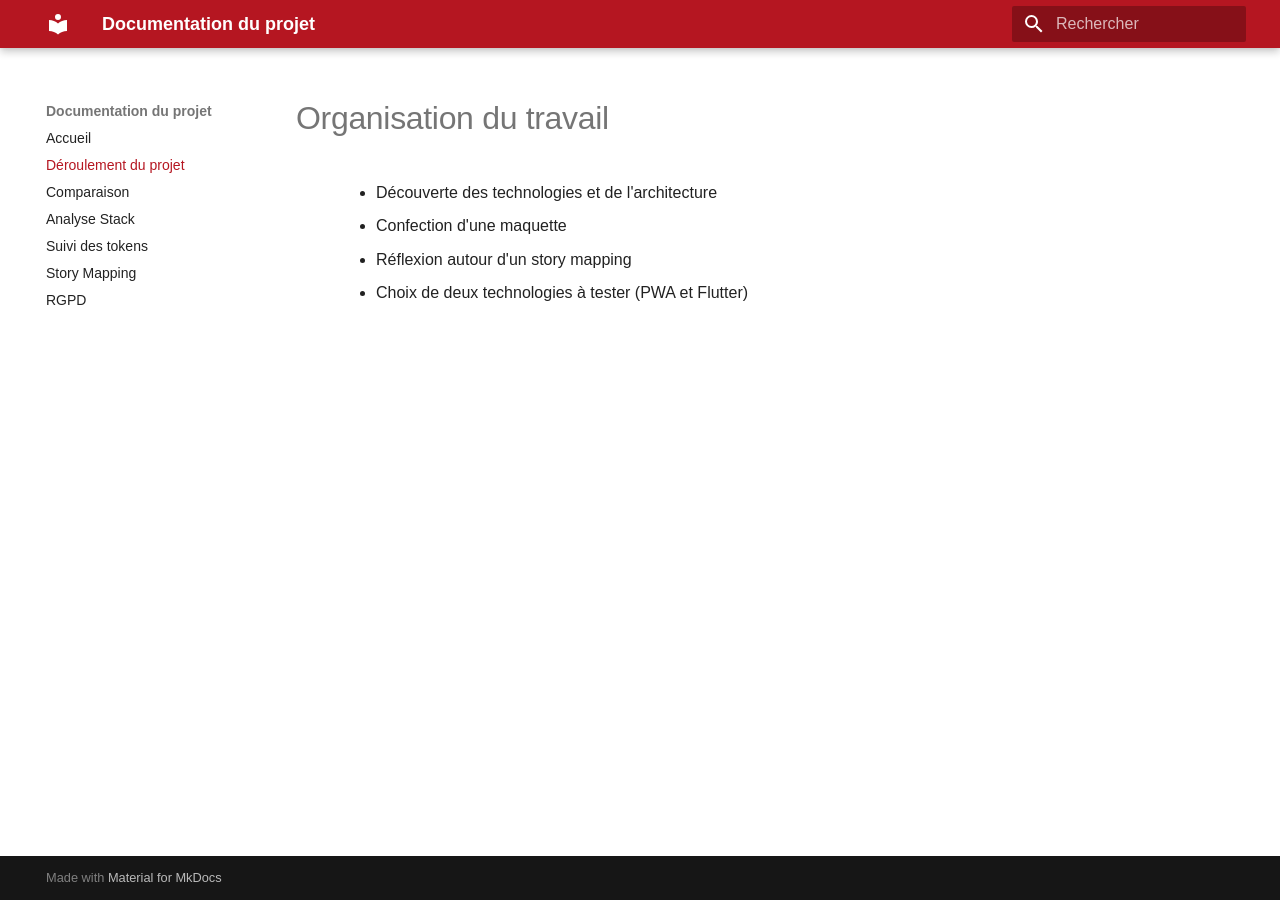
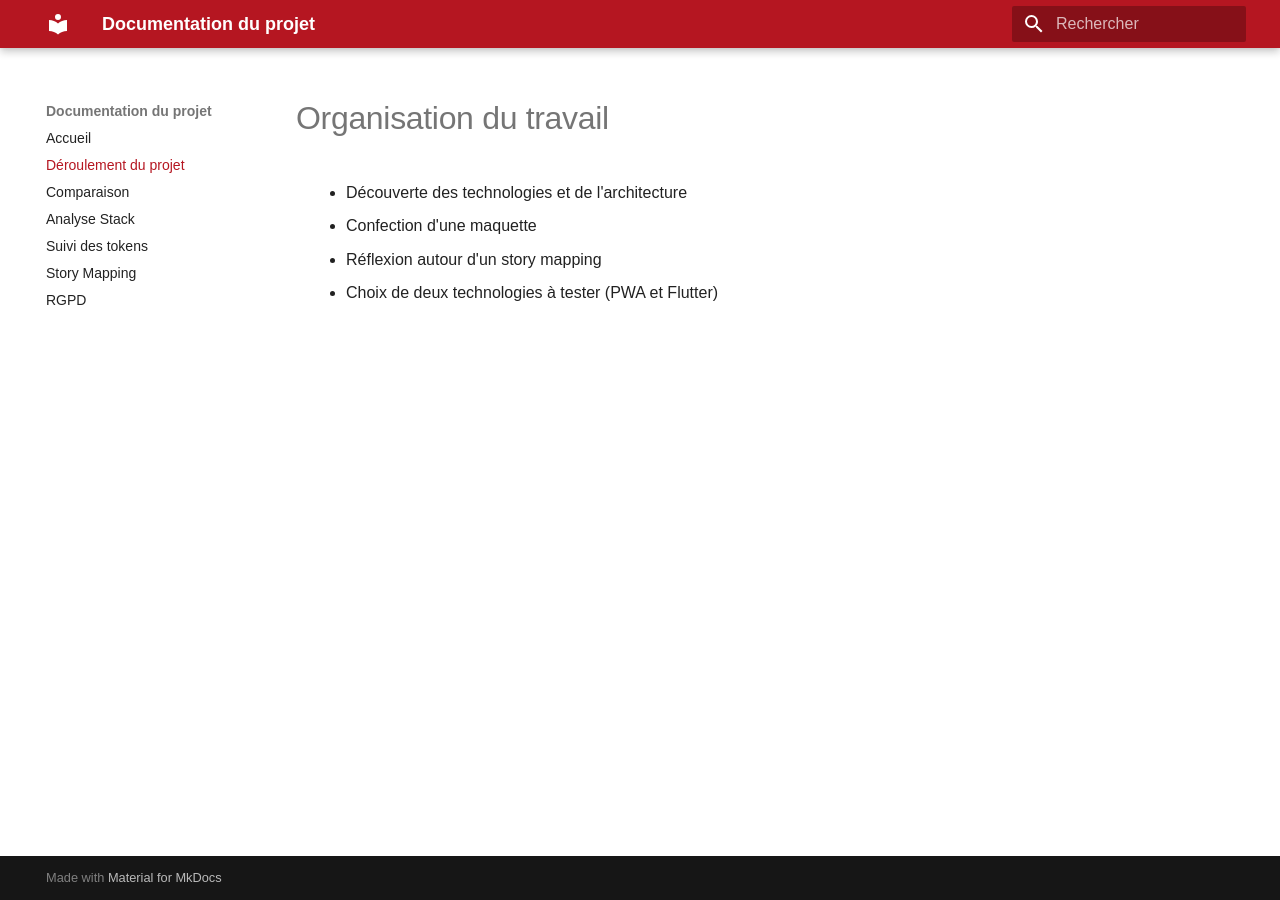
Before and after one commit to Les-Baroudeurs-du-Bit/mkdocs, an MkDocs documentation site: the page built from docs/deroulement.md, in a window 1280 px wide. Built offline with MkDocs 1.6.1 and Material for MkDocs 9.7.7, drawn with Linux system fonts in a browser that asks for light colours; some web fonts are replaced.

```diff
--- a/docs/Stylesheets/extra.css
+++ b/docs/Stylesheets/extra.css
@@ -11,12 +11,12 @@
 /* Augmenter l'espacement global des listes à puces et ordonnées */
 .md-typeset ul,
 .md-typeset ol {
-  padding-left: 2.5rem; /* Ajustez cette valeur selon vos préférences (ex: 2rem ou 3rem) */
+  padding-left: 1rem; /* Ajustez cette valeur selon vos préférences (ex: 2rem ou 3rem) */
 }
 
 /* Augmenter spécifiquement l'indentation des sous-listes imbriquées */
 .md-typeset li ul,
 .md-typeset li ol {
   margin-top: 0.4em;
-  padding-left: 2rem;
+  padding-left: 3.5rem !important;
 }
```
